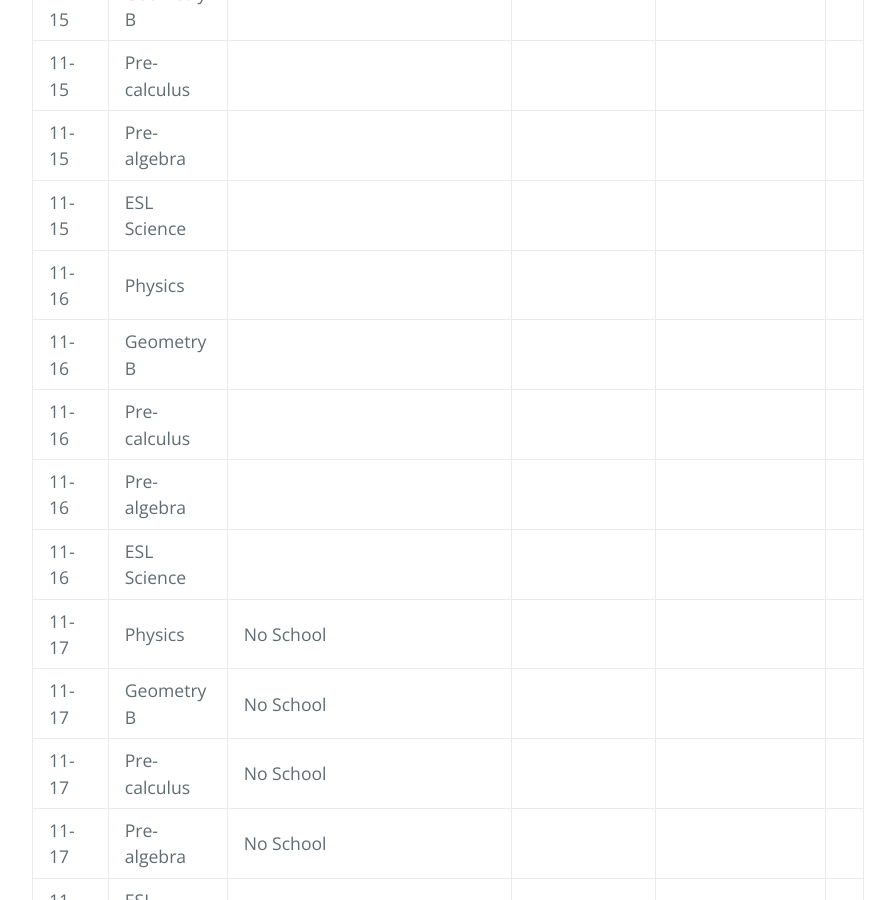
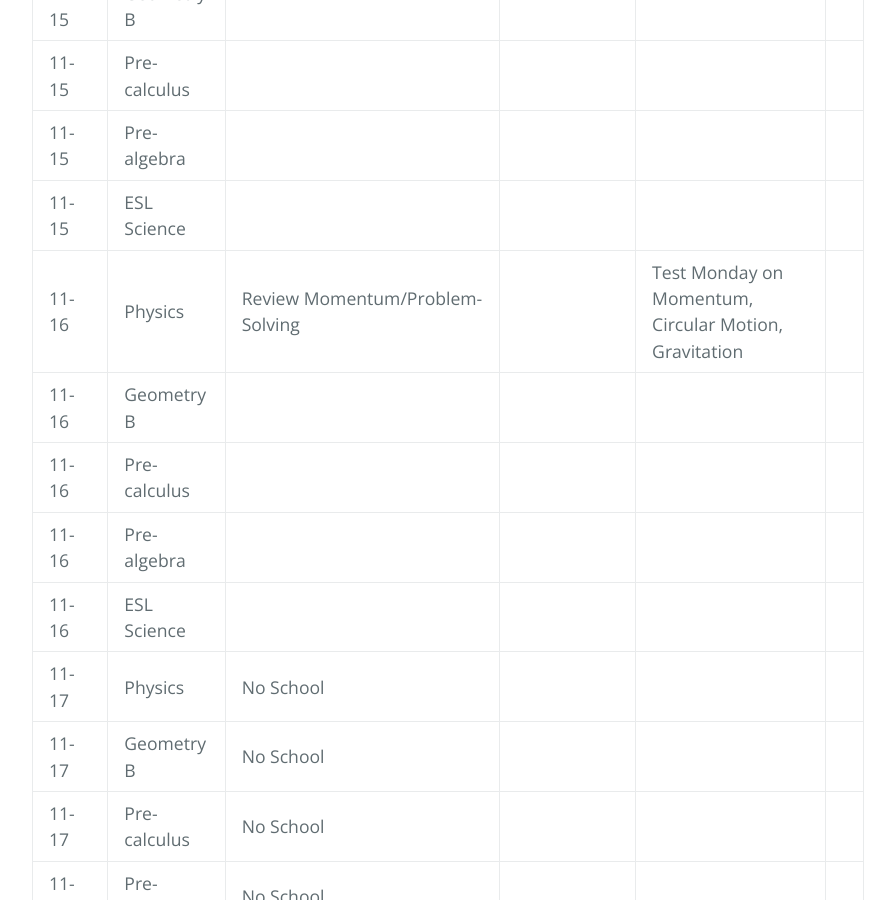
Before and after one commit to gpayoo/gpayoo, a Jekyll site: the page built from index.md, in a window 1280 px wide and 900 px high, scrolled down 790 px. Shown: the whole window, without its empty margins (192-1087 px from the left). Built offline with Jekyll 4.4.1, drawn with Linux system fonts in a browser that asks for light colours; our own code applies the rules of GitHub Pages for plain Markdown files.

Commit message:
Update index.md

```diff
--- a/index.md
+++ b/index.md
@@ -15,7 +15,7 @@ layout: default
 | 11-15 | Pre-calculus |  | |
 | 11-15 | Pre-algebra | | |
 | 11-15 | ESL Science |  |  |
-| 11-16 | Physics | | |
+| 11-16 | Physics | Review Momentum/Problem-Solving| | Test Monday on Momentum, Circular Motion, Gravitation
 | 11-16 | Geometry B | | | |
 | 11-16 | Pre-calculus |  | |
 | 11-16 | Pre-algebra | | |
```
